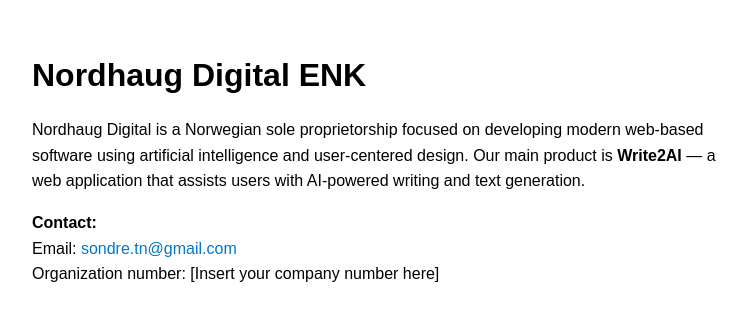
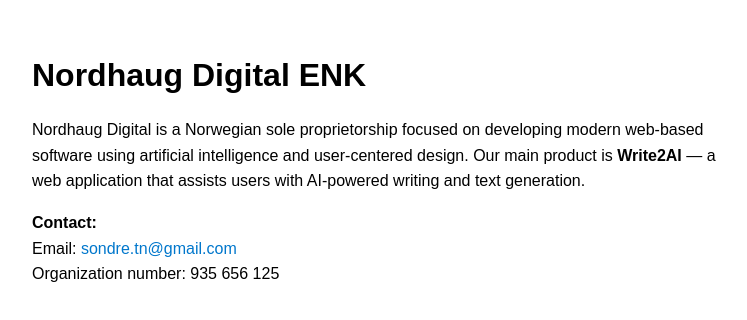
Before and after one commit to KamikaZecode/about-write2ai, a plain HTML site: page index.html in a window 1280 px wide. Shown: the whole page, without its empty margins (258-1005 px from the left). Drawn offline with Linux system fonts and the light colour scheme.

Commit message:
Update index.html

```diff
--- a/index.html
+++ b/index.html
@@ -31,7 +31,7 @@
   <p>
     <strong>Contact:</strong><br/>
     Email: <a href="mailto:sondre.tn@gmail.com">sondre.tn@gmail.com</a><br/>
-    Organization number: [Insert your company number here]
+    Organization number: 935 656 125
   </p>
 </body>
 </html>
```
